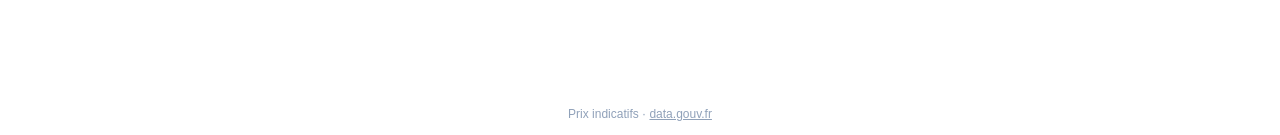
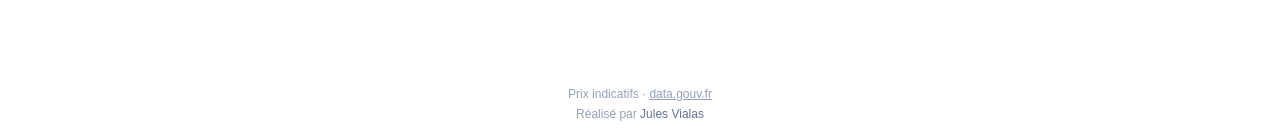
Before and after one commit to JulesVialas/mon-essence-moins-chere.fr, a Next.js app: page / in a window 1280 px wide. Shown: the part 662-797 px from the top of the page. Built offline with nearby package versions, Linux system fonts and the light colour scheme.

Commit message:
chore: add author credit with LinkedIn link in footer

```diff
--- a/app/page.tsx
+++ b/app/page.tsx
@@ -17,7 +17,7 @@ export default function Home() {
         <FuelSearch />
       </main>
 
-      <footer className="max-w-2xl mx-auto px-4 py-4 text-center">
+      <footer className="max-w-2xl mx-auto px-4 py-4 text-center space-y-1">
         <p className="text-xs text-slate-400">
           Prix indicatifs ·{" "}
           <a
@@ -29,6 +29,17 @@ export default function Home() {
             data.gouv.fr
           </a>
         </p>
+        <p className="text-xs text-slate-400">
+          Réalisé par{" "}
+          <a
+            href="https://www.linkedin.com/in/julesvialas"
+            target="_blank"
+            rel="noopener noreferrer"
+            className="text-slate-500 font-medium hover:text-blue-600 transition-colors"
+          >
+            Jules Vialas
+          </a>
+        </p>
       </footer>
     </>
   );
```
